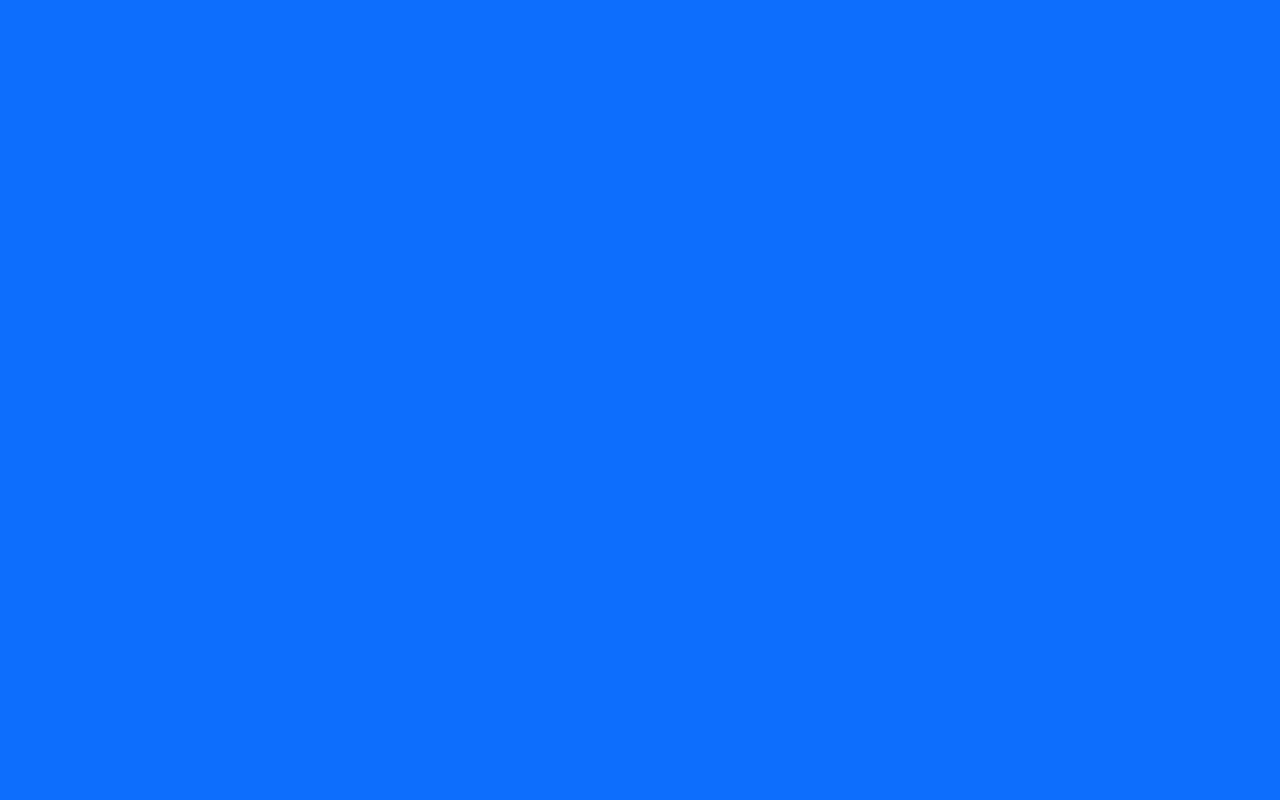
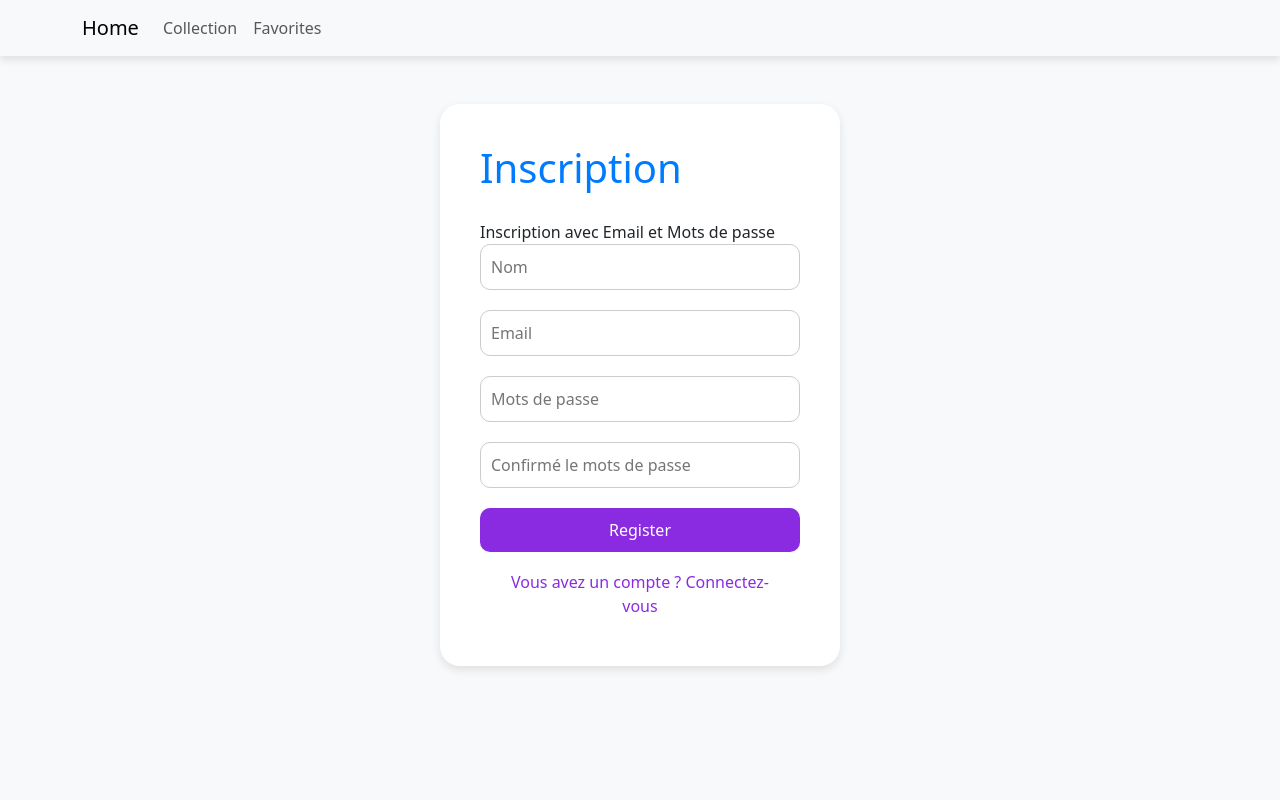
Before and after one commit to william-rauwens-oliver/bookBuddy, a React (Create React App) app in the folder book-app/: page /register in a window 1280 px wide. Shown: the top 800 px of the page. Built offline with nearby package versions, Linux system fonts and the light colour scheme.

Commit message:
Add New Designe and delete padding.

```diff
--- a/book-app/src/App.js
+++ b/book-app/src/App.js
@@ -11,24 +11,26 @@ import FavoritesPage from './components/Favoris';
 const App = () => {
   return (
     <Router>
-      <nav className="navbar navbar-expand-lg navbar-dark bg-primary">
+      <div>
+        <nav className="navbar navbar-expand-lg navbar-light bg-light">
           <div className="container">
-          <Link className="navbar-brand" to="/">Book Tracker</Link>
+            <Link className="navbar-brand" to="/">Home</Link>
             <button className="navbar-toggler" type="button" data-toggle="collapse" data-target="#navbarNav" aria-controls="navbarNav" aria-expanded="false" aria-label="Toggle navigation">
               <span className="navbar-toggler-icon"></span>
             </button>
             <div className="collapse navbar-collapse" id="navbarNav">
-            <ul className="navbar-nav ml-auto">
+              <ul className="navbar-nav">
                 <li className="nav-item">
                   <Link className="nav-link" to="/collection">Collection</Link>
                 </li>
                 <li className="nav-item">
-                <Link className="nav-link" to="/favorites">Favoris</Link>
+                  <Link className="nav-link" to="/favorites">Favorites</Link>
                 </li>
               </ul>
             </div>
           </div>
         </nav>
+
         <div className="container mt-5">
           <Routes>
             <Route path="/" element={<HomePage />} />
@@ -38,6 +40,7 @@ const App = () => {
             <Route path="/favorites" element={<FavoritesPage />} />
           </Routes>
         </div>
+      </div>
     </Router>
   );
 };
--- a/book-app/src/components/Collection.css
+++ b/book-app/src/components/Collection.css
@@ -1,8 +1,5 @@
 .container {
-  max-width: 1200px;
   margin: 0 auto;
-  padding: 20px;
-  padding-top: 1720px;
 }
 
 .search-bar {
--- a/book-app/src/components/Collection.js
+++ b/book-app/src/components/Collection.js
@@ -7,6 +7,7 @@ const Collection = () => {
   const [searchTerm, setSearchTerm] = useState('');
   const [readingStatus, setReadingStatus] = useState({});
   const [favorites, setFavorites] = useState([]);
+  const [badgesEarned, setBadgesEarned] = useState([]);
 
   useEffect(() => {
     const fetchBooks = async () => {
@@ -51,6 +52,11 @@ const Collection = () => {
     }
   };
 
+  const getBadgeForPages = (totalPagesRead) => {
+    const badgesEarnedCount = Math.floor(totalPagesRead / 20);
+    return `Badge ${badgesEarnedCount}`;
+  };
+
   const filteredBooks = books.filter(book => {
     const title = book.volumeInfo?.title?.toLowerCase() || '';
     const authors = book.volumeInfo?.authors?.map(author => author.toLowerCase()).join(', ') || '';
@@ -60,8 +66,14 @@ const Collection = () => {
   const updateReadingStatus = (bookId, page) => {
     setReadingStatus(prevStatus => ({
       ...prevStatus,
-      [bookId]: page
+      [bookId]: parseInt(page)
     }));
+
+    const totalPagesRead = Object.values(readingStatus).reduce((total, page) => total + page, 0);
+    const badge = getBadgeForPages(totalPagesRead);
+    if (!badgesEarned.includes(badge)) {
+      setBadgesEarned(prevBadges => [...prevBadges, badge]);
+    }
   };
 
   const markAsFavorite = async (bookId) => {
@@ -78,19 +90,6 @@ const Collection = () => {
     } catch (error) {
       console.error('Error marking as favorite', error.response ? error.response.data : error.message);
     }
-  };
-
-  const renderFavorites = () => {
-    return (
-      <div className="favorite-books">
-        <h2>Mes favoris</h2>
-        {favorites.map(bookId => (
-          <div className="favorite-book" key={bookId}>
-            <span>{bookId}</span>
-          </div>
-        ))}
-      </div>
-    );
   };
 
   return (
@@ -119,7 +118,7 @@ const Collection = () => {
               <p className="book-category">{book.volumeInfo?.categories?.join(', ') || 'No category available'}</p>
               <p className="book-pages">{book.volumeInfo?.pageCount ? `${book.volumeInfo.pageCount} pages` : 'No page count available'}</p>
               <p className="book-status"><strong>Status:</strong> {book.volumeInfo?.maturityRating || 'No status available'}</p>
-              {readingStatus[book.id] !== undefined && (
+              <p className="book-badge">{readingStatus[book.id] ? getBadgeForPages(readingStatus[book.id]) : 'No badge earned yet'}</p>
               <form onSubmit={(e) => {
                 e.preventDefault();
                 const newPage = e.target.elements.page.value;
@@ -128,15 +127,12 @@ const Collection = () => {
                 <input type="number" name="page" placeholder="Dernière page lue" />
                 <button type="submit">Mettre à jour</button>
               </form>
-              )}
               <button onClick={() => handleBookDetails(book.id)} className="btn btn-primary">Details</button>
               <button onClick={() => markAsFavorite(book.id)} className="btn btn-secondary">Favori</button>
             </div>
           </div>
         ))}
       </div>
-
-      {favorites.length > 0 && renderFavorites()}
     </div>
   );
 };
--- a/book-app/src/components/Login.css
+++ b/book-app/src/components/Login.css
@@ -2,7 +2,6 @@
     display: flex;
     justify-content: center;
     align-items: center;
-    height: 100vh;
   }
 
   .form-container {
--- a/book-app/src/components/Register.css
+++ b/book-app/src/components/Register.css
@@ -2,7 +2,6 @@
     display: flex;
     justify-content: center;
     align-items: center;
-    height: 100vh;
   }
 
   .form-container {
```
Lines whose indentation alone changed are shown as unchanged.
